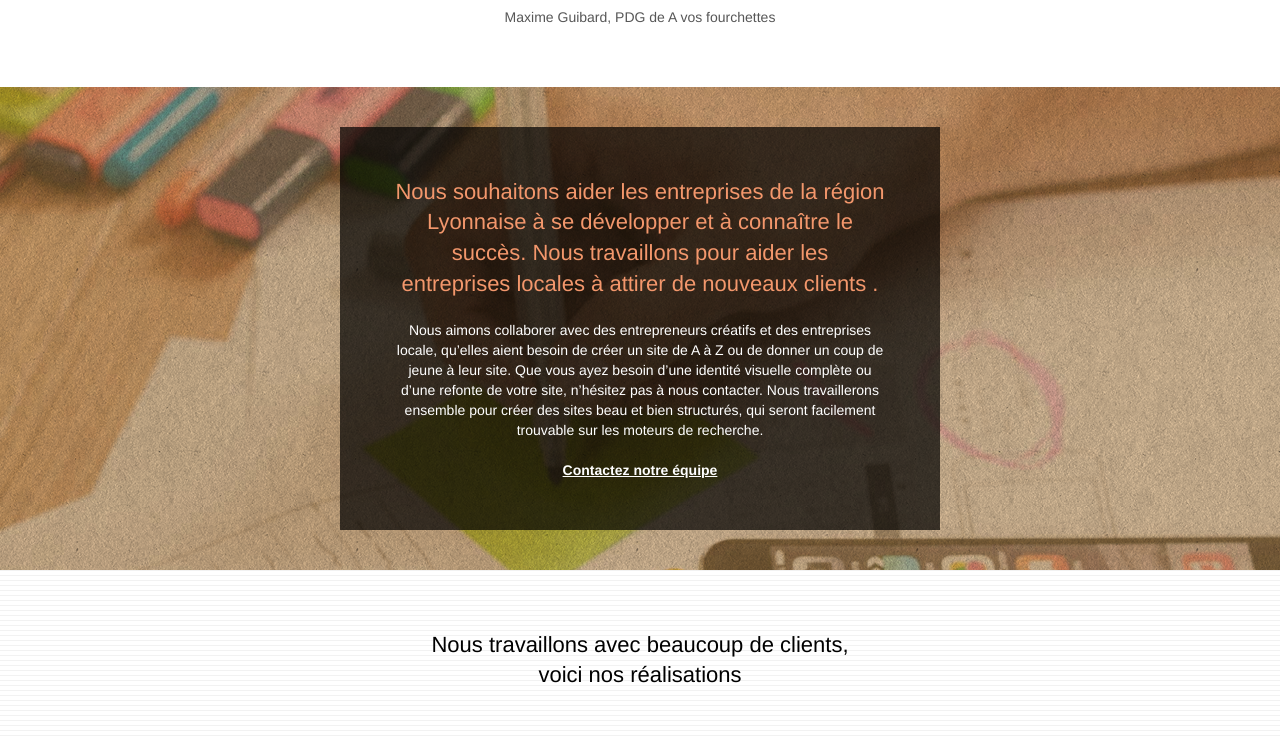
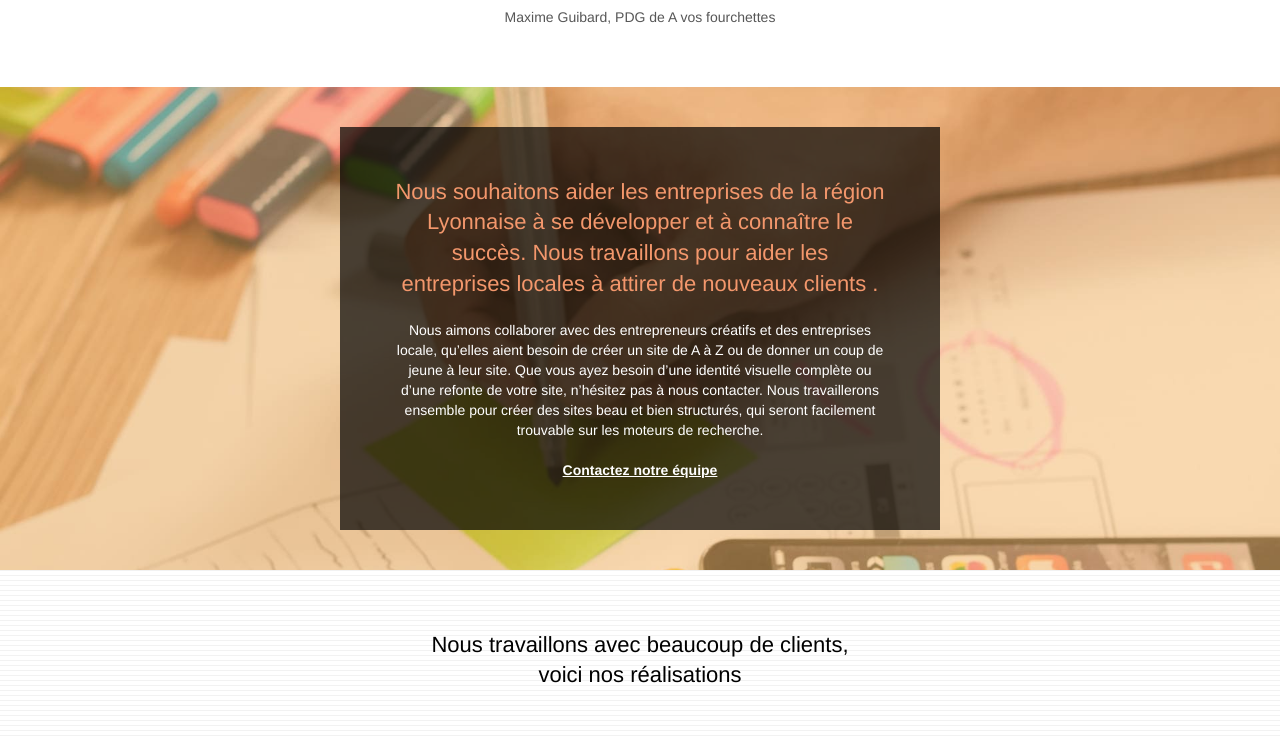
Before and after one commit to soufsouf5/P4_La-Panthere, a plain HTML site: page index.html in a window 1280 px wide. Shown: the part 896-1634 px from the top of the page. Drawn offline with Linux system fonts and the light colour scheme.

Commit message:
supp background texture

```diff
--- a/style.css
+++ b/style.css
@@ -100,11 +100,6 @@ a:hover {
     bottom: 0;
     left: 0;
     right: 0;
-}
-
-.texture-paper::before {
-    background: url("img/texture-paper.png");
-    background-size: 280px 280px;
 }
 
 .b-parallax {
```
Also changed, not shown: img/texture-paper.png (deleted).
